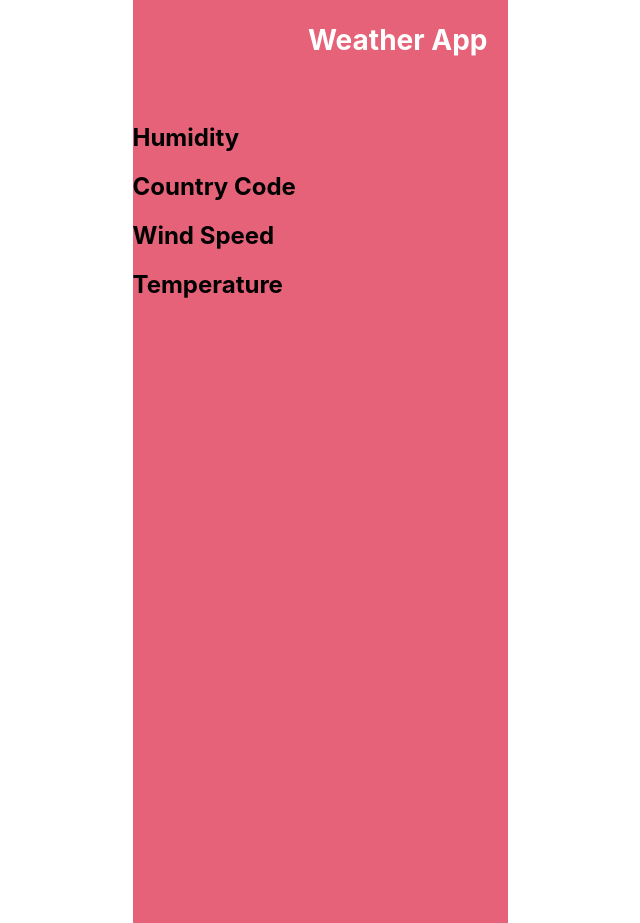
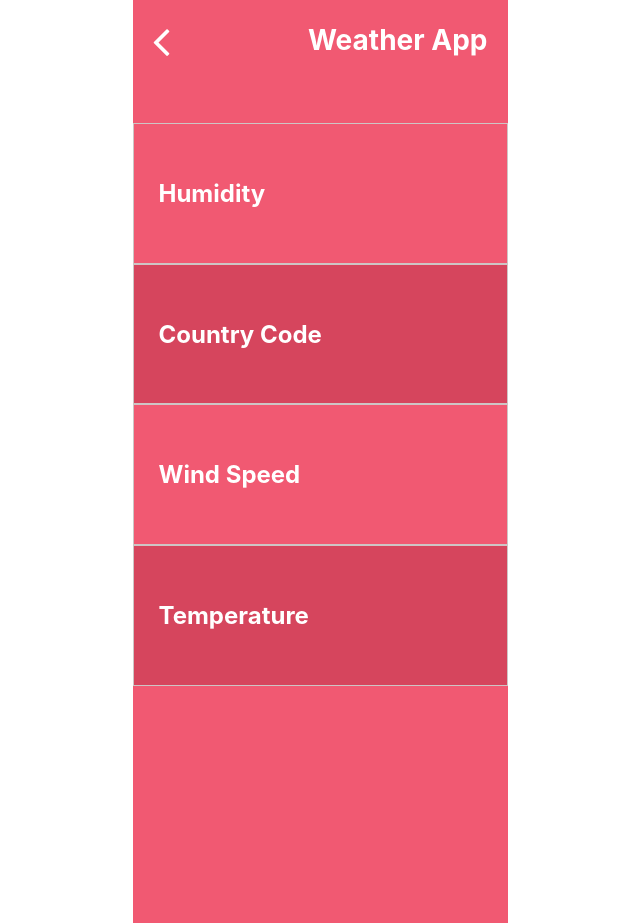
Before and after one commit to OyePriscilla/weatherapp, a React (Create React App) app: page /1 in a window 1280 px wide. Shown: the whole page, without its empty margins (320-960 px from the left). Built offline with nearby package versions, Linux system fonts and the light colour scheme.

Commit message:
Modify fles

```diff
--- a/public/index.html
+++ b/public/index.html
@@ -3,6 +3,7 @@
   <head>
     <meta charset="utf-8" />
     <meta name="viewport" content="width=device-width, initial-scale=1" />
+    <link rel="stylesheet" href="https://cdnjs.cloudflare.com/ajax/libs/font-awesome/4.7.0/css/font-awesome.min.css">
     <title>Weather App</title>
   </head>
   <body>
--- a/src/App.css
+++ b/src/App.css
@@ -1,5 +1,35 @@
 .wrapper {
   width: 375px;
-  background-color: rgb(230, 98, 120);
+  background-color: rgb(241, 89, 114);
   margin: auto;
 }
+
+.cityLink {
+  color: #fff;
+  width: 350px;
+  display: block;
+  text-align: right;
+  font-size: 24px;
+  text-decoration: none;
+  font-weight: 900;
+  border: 1px solid rgb(177, 121, 121);
+  padding:5px 120px 5px 0;
+}
+
+.detail {
+  display: flex;
+  align-items: center;
+  justify-content: space-between;
+  padding: 35px 25px;
+  color: #fff;
+  border: 1px solid rgb(206, 197, 197);
+}
+
+.detail:nth-child(odd) {
+  background-color: rgb(214, 69, 93);
+}
+
+.detail span {
+  font-weight: 900;
+  font-size: 22px;
+}
```
